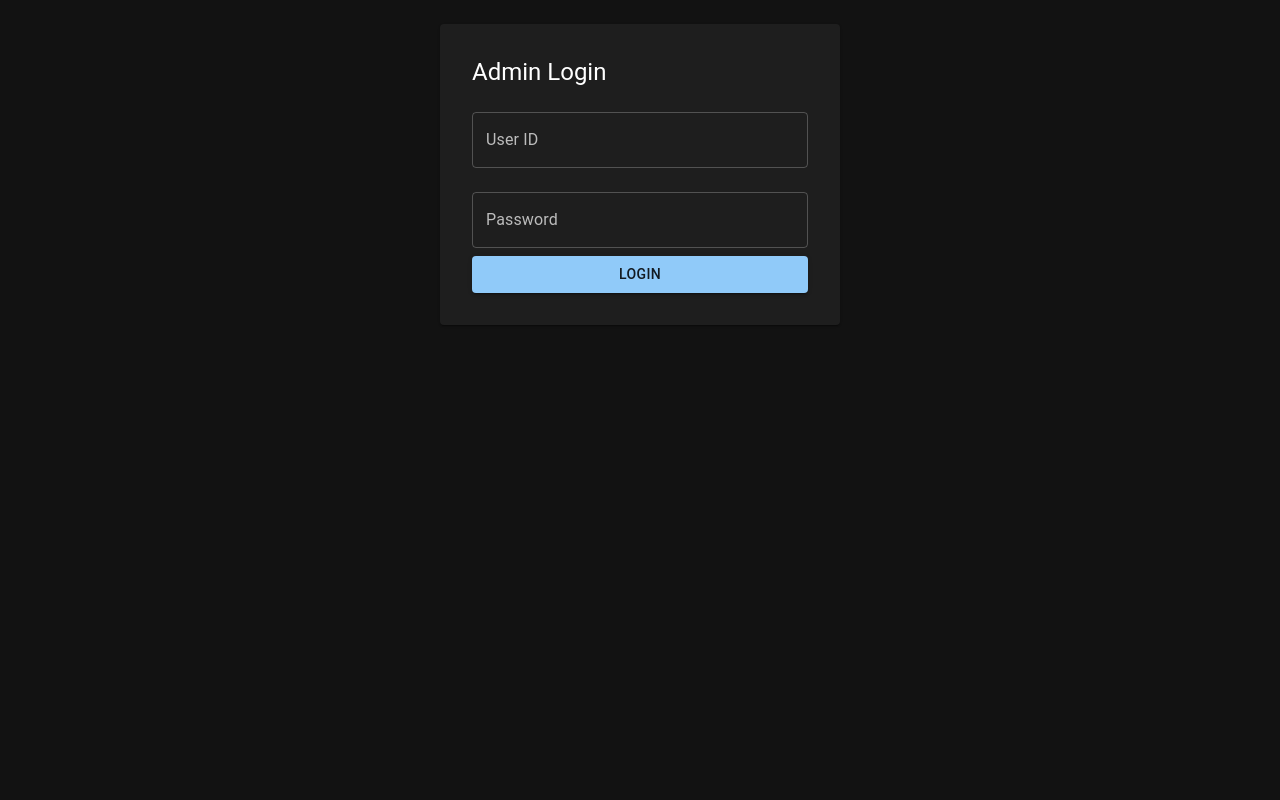
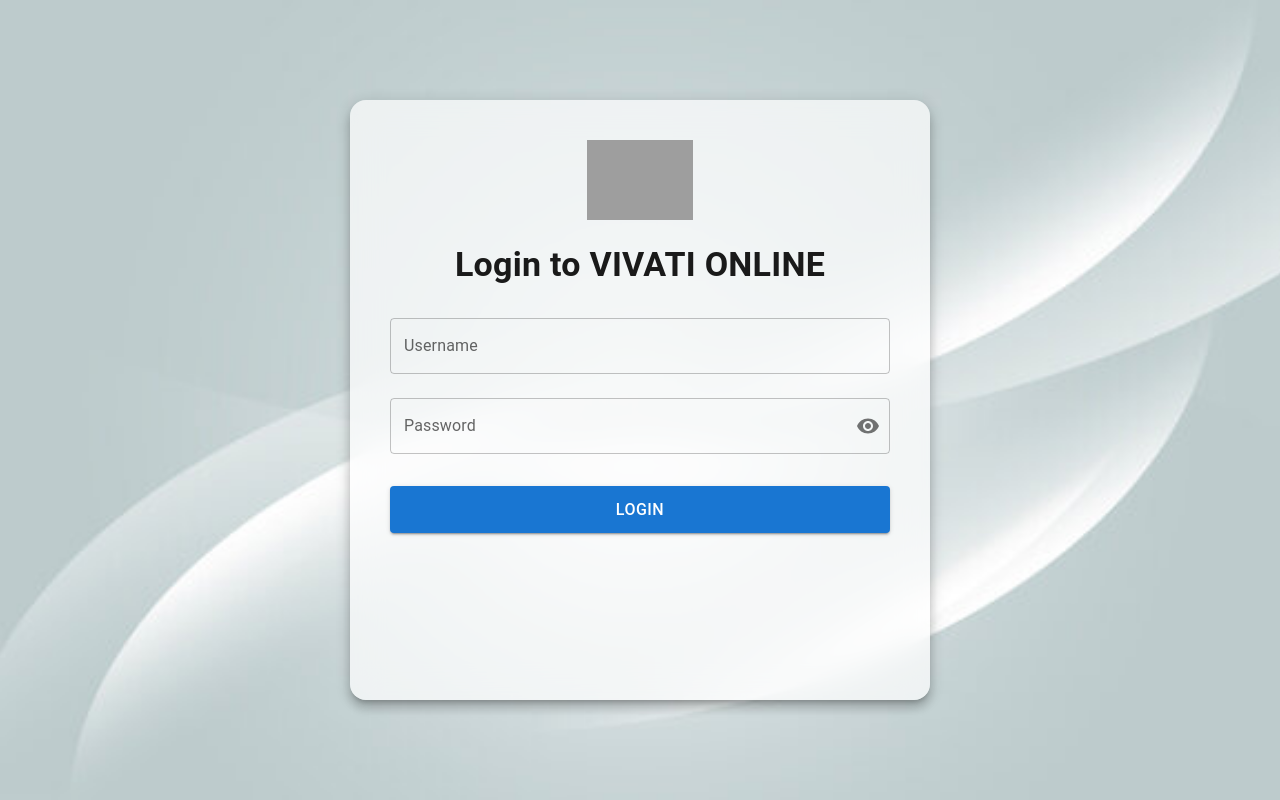
Before and after one commit to chiragkhanna08/packet-recorder-clean, a React (Create React App) app: page / in a window 1280 px wide. Built offline with nearby package versions, Linux system fonts and the light colour scheme; grey boxes are pictures that could not be loaded.

Commit message:
Initial commit with full packet recorder app

```diff
--- a/package.json
+++ b/package.json
@@ -31,8 +31,8 @@
   "dependencies": {
     "@emotion/react": "^11.14.0",
     "@emotion/styled": "^11.14.1",
-    "@mui/icons-material": "^7.2.0",
-    "@mui/material": "^7.2.0",
+    "@mui/icons-material": "^5.14.0",
+    "@mui/material": "^5.15.15",
     "@zxing/browser": "^0.1.5",
     "react": "^18.2.0",
     "react-dom": "^18.2.0",
--- a/src/App.tsx
+++ b/src/App.tsx
@@ -1,68 +1,22 @@
 import React, { useState } from 'react';
-import { ThemeProvider, createTheme } from '@mui/material/styles';
-import { CssBaseline, TextField, Button, Typography, Paper, Box } from '@mui/material';
-import PacketRecorderApp from './PacketRecorderApp';
-
-const darkTheme = createTheme({
-  palette: {
-    mode: 'dark',
-  },
-});
+import LoginPage from './LoginPage';
+import PacketRecorderApp from './PacketRecorderApp'; // your main dashboard component
 
 const App: React.FC = () => {
-  const [userId, setUserId] = useState('');
-  const [password, setPassword] = useState('');
   const [isLoggedIn, setIsLoggedIn] = useState(false);
 
-  const handleLogin = () => {
-    if (userId.trim() === 'admin' && password.trim() === '1234') {
-      setIsLoggedIn(true);
-    } else {
-      alert('Invalid credentials');
-    }
-  };
-
-  const handleLogout = () => {
-    setIsLoggedIn(false);
-    setUserId('');
-    setPassword('');
-  };
-
-  return (
-    <ThemeProvider theme={darkTheme}>
-      <CssBaseline />
-      <Box p={3}>
-        {!isLoggedIn ? (
-          <Paper sx={{ p: 4, maxWidth: 400, margin: 'auto' }}>
-            <Typography variant="h5" gutterBottom>
-              Admin Login
-            </Typography>
-            <TextField
-              fullWidth
-              label="User ID"
-              variant="outlined"
-              margin="normal"
-              value={userId}
-              onChange={(e) => setUserId(e.target.value)}
-            />
-            <TextField
-              fullWidth
-              label="Password"
-              variant="outlined"
-              type="password"
-              margin="normal"
-              value={password}
-              onChange={(e) => setPassword(e.target.value)}
-            />
-            <Button variant="contained" color="primary" fullWidth onClick={handleLogin}>
-              Login
-            </Button>
-          </Paper>
-        ) : (
-          <PacketRecorderApp onLogout={handleLogout} />
-        )}
-      </Box>
-    </ThemeProvider>
+  return isLoggedIn ? (
+    <div
+      style={{
+        minHeight: '100vh',
+        background: 'linear-gradient(to right, #fdfbfb, #ebedee)',
+        padding: '20px',
+      }}
+    >
+      <PacketRecorderApp onLogout={() => setIsLoggedIn(false)} />
+    </div>
+  ) : (
+    <LoginPage onLogin={() => setIsLoggedIn(true)} />
   );
 };
 
--- /dev/null
+++ b/src/LoginPage.tsx
@@ -0,0 +1,122 @@
+import React, { useState } from 'react';
+import {
+  Box,
+  TextField,
+  Button,
+  Typography,
+  Paper,
+  InputAdornment,
+  IconButton
+} from '@mui/material';
+import { Visibility, VisibilityOff } from '@mui/icons-material';
+
+interface LoginPageProps {
+  onLogin: () => void;
+}
+
+const LoginPage: React.FC<LoginPageProps> = ({ onLogin }) => {
+  const [username, setUsername] = useState('');
+  const [password, setPassword] = useState('');
+  const [error, setError] = useState('');
+  const [showPassword, setShowPassword] = useState(false);
+
+  const handleLogin = () => {
+    if (username === 'admin' && password === '1234') {
+      onLogin();
+    } else {
+      setError('Invalid username or password');
+    }
+  };
+
+  return (
+    <Box
+      minHeight="100vh"
+      display="flex"
+      justifyContent="center"
+      alignItems="center"
+      sx={{
+        backgroundImage: 'url("/login-bg.jpg")',
+        backgroundSize: 'cover',
+        backgroundPosition: 'center',
+        px: 2,
+      }}
+    >
+      <Paper
+        elevation={8}
+        sx={{
+          p: 5,
+          maxWidth: 500,
+          minHeight: 520,
+          width: '100%',
+          textAlign: 'center',
+          backdropFilter: 'blur(15px)',
+          backgroundColor: 'rgba(255, 255, 255, 0.7)',
+          borderRadius: 4,
+        }}
+      >
+        <img
+          src="/vivati-logo.gif"
+          alt="Logo"
+          style={{ height: 80, marginBottom: 20 }}
+        />
+        <Typography variant="h4" sx={{ mb: 4, fontWeight: 'bold', color: '#1a1a1a' }}>
+          Login to VIVATI ONLINE
+        </Typography>
+
+        <TextField
+          label="Username"
+          fullWidth
+          size="medium"
+          variant="outlined"
+          value={username}
+          onChange={(e) => setUsername(e.target.value)}
+          sx={{ mb: 3 }}
+        />
+ <TextField
+  label="Password"
+  fullWidth
+  size="medium"
+  variant="outlined"
+  type={showPassword ? 'text' : 'password'}
+  value={password}
+  onChange={(e) => setPassword(e.target.value)}
+  onKeyDown={(e) => {
+    if (e.key === 'Enter') handleLogin();
+  }}
+  sx={{ mb: 4 }}
+  InputProps={{
+    endAdornment: (
+      <InputAdornment position="end">
+        <IconButton
+          onClick={() => setShowPassword((prev) => !prev)}
+          edge="end"
+        >
+          {showPassword ? <VisibilityOff /> : <Visibility />}
+        </IconButton>
+      </InputAdornment>
+    ),
+  }}
+/>
+
+
+        {error && (
+          <Typography variant="body2" color="error" sx={{ mb: 2 }}>
+            {error}
+          </Typography>
+        )}
+
+        <Button
+          variant="contained"
+          fullWidth
+          color="primary"
+          sx={{ py: 1.2, fontSize: '1rem' }}
+          onClick={handleLogin}
+        >
+          Login
+        </Button>
+      </Paper>
+    </Box>
+  );
+};
+
+export default LoginPage;
--- a/src/PacketRecorderApp.tsx
+++ b/src/PacketRecorderApp.tsx
@@ -1,15 +1,10 @@
 import React, { useRef, useState, useEffect } from 'react';
 import {
-  Box, Button, Typography, Paper, TextField, Stack, Divider
+  Box, Button, Typography, Paper, TextField, Divider
 } from '@mui/material';
-import {
-  BrowserMultiFormatReader
-} from '@zxing/browser';
-import {
-  BarcodeFormat,
-  DecodeHintType,
-  MultiFormatReader
-} from '@zxing/library';
+import Grid from '@mui/material/Grid';
+import { BrowserMultiFormatReader } from '@zxing/browser';
+import { DecodeHintType, BarcodeFormat } from '@zxing/library';
 
 const PacketRecorderApp: React.FC<{ onLogout: () => void }> = ({ onLogout }) => {
   const [cameraOn, setCameraOn] = useState(false);
@@ -27,11 +22,6 @@ const PacketRecorderApp: React.FC<{ onLogout: () => void }> = ({ onLogout }) =>
   const barcodeReaderRef = useRef<BrowserMultiFormatReader | null>(null);
   const inputBuffer = useRef<string>('');
   const pendingFilenameRef = useRef<string>('');
-
-  const playBeep = () => {
-    const audio = new Audio('/beep.mp3');
-    audio.play().catch(err => console.warn('Beep failed:', err));
-  };
 
   const getFormattedTimestamp = () => new Date().toLocaleString();
 
@@ -51,41 +41,52 @@ const PacketRecorderApp: React.FC<{ onLogout: () => void }> = ({ onLogout }) =>
       }
       setCameraOn(true);
     } catch (err) {
-      console.error('Error accessing webcam:', err);
+      console.error('Camera access error:', err);
     }
   };
 
 const stopCamera = () => {
-    stopRecording();
+  stopRecording(); // still needed
+
   if (videoRef.current?.srcObject) {
-      (videoRef.current.srcObject as MediaStream).getTracks().forEach(track => track.stop());
+    const stream = videoRef.current.srcObject as MediaStream;
+    stream.getTracks().forEach((track) => track.stop());
     videoRef.current.srcObject = null;
   }
+
   barcodeReaderRef.current = null;
+
+  if (intervalRef.current) {
+    clearInterval(intervalRef.current); // ✅ stop the timer loop
+    intervalRef.current = null;
+  }
+
+  setTimer(0); // ✅ reset timer display
   setCameraOn(false);
 };
+
 
   const startRecording = (code: string) => {
     if (!videoRef.current || !videoRef.current.srcObject) return;
     pendingFilenameRef.current = code;
     recordedChunks.current = [];
+
     const stream = videoRef.current.srcObject as MediaStream;
     mediaRecorder.current = new MediaRecorder(stream);
-    mediaRecorder.current.ondataavailable = e => {
+    mediaRecorder.current.ondataavailable = (e) => {
       if (e.data.size > 0) recordedChunks.current.push(e.data);
     };
     mediaRecorder.current.onstop = saveRecording;
     mediaRecorder.current.start();
+
     setRecordingStatus('recording');
     setTimer(0);
-    intervalRef.current = setInterval(() => setTimer(t => t + 1), 1000);
-    playBeep();
+    intervalRef.current = setInterval(() => setTimer((t) => t + 1), 1000);
   };
 
   const stopRecording = () => {
     if (mediaRecorder.current && mediaRecorder.current.state !== 'inactive') {
       mediaRecorder.current.stop();
-      playBeep();
     }
     setRecordingStatus('idle');
     if (intervalRef.current) clearInterval(intervalRef.current);
@@ -107,13 +108,15 @@ const PacketRecorderApp: React.FC<{ onLogout: () => void }> = ({ onLogout }) =>
     const canvas = canvasRef.current;
     const ctx = canvas.getContext('2d');
     if (!ctx) return;
+
     canvas.width = videoRef.current.videoWidth;
     canvas.height = videoRef.current.videoHeight;
     ctx.drawImage(videoRef.current, 0, 0, canvas.width, canvas.height);
-    ctx.fillStyle = 'white';
+    ctx.fillStyle = 'black';
     ctx.font = '24px sans-serif';
     ctx.fillText(getFormattedTimestamp(), 10, canvas.height - 20);
-    canvas.toBlob(blob => {
+
+    canvas.toBlob((blob) => {
       if (blob) {
         const url = URL.createObjectURL(blob);
         const a = document.createElement('a');
@@ -173,18 +176,12 @@ const PacketRecorderApp: React.FC<{ onLogout: () => void }> = ({ onLogout }) =>
         BarcodeFormat.DATA_MATRIX,
         BarcodeFormat.QR_CODE
       ]);
-
-      const reader = new MultiFormatReader();
-      reader.setHints(hints);
       barcodeReaderRef.current = new BrowserMultiFormatReader(hints);
-
       barcodeReaderRef.current.decodeFromVideoDevice(
         undefined,
         videoRef.current,
-        (result, err) => {
-          if (result) {
-            handleCodeInput(result.getText());
-          }
+        (result) => {
+          if (result) handleCodeInput(result.getText());
         }
       );
     }
@@ -194,49 +191,99 @@ const PacketRecorderApp: React.FC<{ onLogout: () => void }> = ({ onLogout }) =>
   }, [cameraOn]);
 
   return (
-    <Box minHeight="100vh" display="flex" flexDirection="column" alignItems="center" justifyContent="flex-start"
-      sx={{ backgroundImage: 'linear-gradient(to right, #0f2027, #203a43, #2c5364)' }}>
+    <Box
+      minHeight="100vh"
+      display="flex"
+      flexDirection="column"
+      alignItems="center"
+      justifyContent="flex-start"
+      sx={{
+        background: 'linear-gradient(to right, #ffffff, #f2f2f2)',
+        color: '#333',
+        overflow: 'hidden'
+      }}
+    >
       <Box mt={4} mb={2} textAlign="center">
         <img src="/vivati-logo.gif" alt="VIVATI ONLINE Logo" style={{ height: 100, marginBottom: 12 }} />
-        <Typography variant="h3" sx={{ fontWeight: 'bold', color: '#00bcd4' }}>VIVATI ONLINE</Typography>
-        <Typography variant="subtitle1" color="gray">Packet Recorder Dashboard</Typography>
+        <Typography variant="h3" sx={{ fontWeight: 'bold', color: '#1976d2' }}>VIVATI ONLINE</Typography>
+        <Typography variant="subtitle1" color="textSecondary">Packet Recorder Dashboard</Typography>
       </Box>
 
-      <Paper sx={{ p: 4, width: '90%', maxWidth: '1200px' }} elevation={4}>
-        <Stack direction="row" spacing={2} justifyContent="center" mb={3}>
-          <Button variant="contained" onClick={startCamera} disabled={cameraOn}>Start Camera</Button>
-          <Button variant="outlined" onClick={stopCamera} disabled={!cameraOn}>Stop Camera</Button>
-          <Button variant="outlined" onClick={() => {
+      <Paper
+        sx={{
+          p: 3,
+          width: '95%',
+          maxWidth: 1300,
+          maxHeight: '85vh',
+          overflowY: 'auto',
+          overflowX: 'auto',
+          mb: 4
+        }}
+        elevation={4}
+      >
+        <Grid container spacing={2} mb={2}>
+          <Grid item xs={12} sm={6} md={2.4}>
+            <Button variant="contained" fullWidth onClick={startCamera} disabled={cameraOn}>Start Camera</Button>
+          </Grid>
+          <Grid item xs={12} sm={6} md={2.4}>
+            <Button variant="outlined" fullWidth onClick={stopCamera} disabled={!cameraOn}>Stop Camera</Button>
+          </Grid>
+          <Grid item xs={12} sm={6} md={2.4}>
+            <Button variant="outlined" fullWidth onClick={() => {
               stopCamera();
-            setFacingMode(prev => (prev === 'environment' ? 'user' : 'environment'));
+              setFacingMode(prev => prev === 'environment' ? 'user' : 'environment');
               setTimeout(() => startCamera(), 500);
             }} disabled={!cameraOn}>🔄 Flip Camera</Button>
-          <Button variant="contained" color="secondary" onClick={capturePhoto} disabled={!cameraOn}>📸 Capture Photo</Button>
-          <Button variant="text" color="error" onClick={onLogout}>Logout</Button>
-        </Stack>
+          </Grid>
+          <Grid item xs={12} sm={6} md={2.4}>
+            <Button variant="contained" color="secondary" fullWidth onClick={capturePhoto} disabled={!cameraOn}>📸 Capture Photo</Button>
+          </Grid>
+          <Grid item xs={12} sm={6} md={2.4}>
+            <Button variant="text" color="error" fullWidth onClick={onLogout}>Logout</Button>
+          </Grid>
+        </Grid>
 
-        <Stack direction={{ xs: 'column', md: 'row' }} spacing={3}>
-          <Box flex={1}>
+        <Grid container spacing={3}>
+          <Grid item xs={12} md={6}>
             <Typography variant="h6" gutterBottom>Live Camera Feed</Typography>
-            <Box sx={{ position: 'relative', border: '2px solid #00bcd4', borderRadius: 2, overflow: 'hidden' }}>
-              <video ref={videoRef} width="100%" height="auto" muted style={{ borderRadius: 4 }} />
-              <Box sx={{ position: 'absolute', bottom: 8, left: 8, backgroundColor: 'rgba(0,0,0,0.6)', color: 'white', fontSize: 14, padding: '2px 8px', borderRadius: 4 }}>
-                {getFormattedTimestamp()}
+            <Box sx={{
+              position: 'relative',
+              border: '2px solid #1976d2',
+              borderRadius: 2,
+              overflow: 'hidden',
+              height: 450
+            }}>
+              <video ref={videoRef} style={{ width: '100%', height: '100%', borderRadius: 4 }} muted />
+              <Box sx={{
+                position: 'absolute',
+                bottom: 8,
+                left: 8,
+                backgroundColor: 'rgba(255,255,255,0.7)',
+                color: '#000',
+                fontSize: 14,
+                padding: '2px 8px',
+                borderRadius: 4,
+              }}>{getFormattedTimestamp()}</Box>
             </Box>
-            </Box>
-          </Box>
+          </Grid>
 
-          <Box flex={1}>
+          <Grid item xs={12} md={6}>
             <Typography variant="h6" gutterBottom>Packet Details</Typography>
+            <Box sx={{ height: 450, display: 'flex', flexDirection: 'column', justifyContent: 'space-between' }}>
+              <div>
                 <TextField label="Scanned Code (Scanner or Camera)" fullWidth disabled value={scannedCode} sx={{ mb: 2 }} helperText="Scanned code auto-filled from scanner/camera" />
                 <Divider sx={{ my: 2 }} />
                 <TextField label="Manually Enter Code" fullWidth value={manualCode} onChange={(e) => setManualCode(e.target.value)} sx={{ mb: 1 }} />
                 <Button variant="contained" color="primary" fullWidth onClick={handleManualSubmit} disabled={!manualCode.trim()}>▶️ Submit & Record</Button>
+              </div>
+              <div>
                 <Divider sx={{ my: 2 }} />
                 <Typography variant="subtitle1"><strong>Recording Status:</strong> {recordingStatus}</Typography>
                 <Typography variant="subtitle1"><strong>Timer:</strong> {timer}s</Typography>
+              </div>
             </Box>
-        </Stack>
+          </Grid>
+        </Grid>
       </Paper>
 
       <canvas ref={canvasRef} style={{ display: 'none' }} />
```
Also changed, not shown: src/LoginPage.jsx (deleted, +0 -41 lines), public/login-bg.jpg (added), 1 other file (tests, documents, lock files or other folders). Lines whose indentation alone changed are shown as unchanged.
